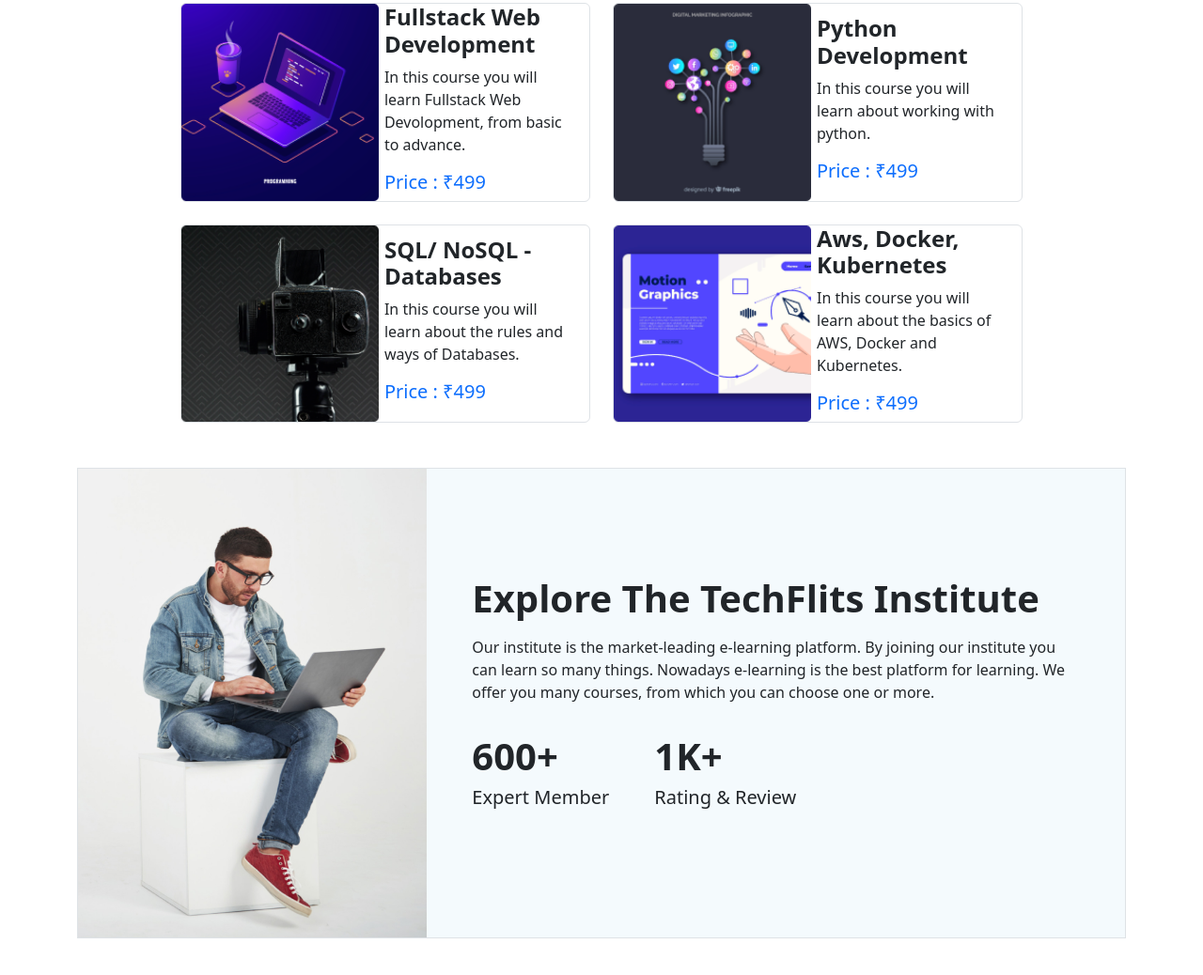
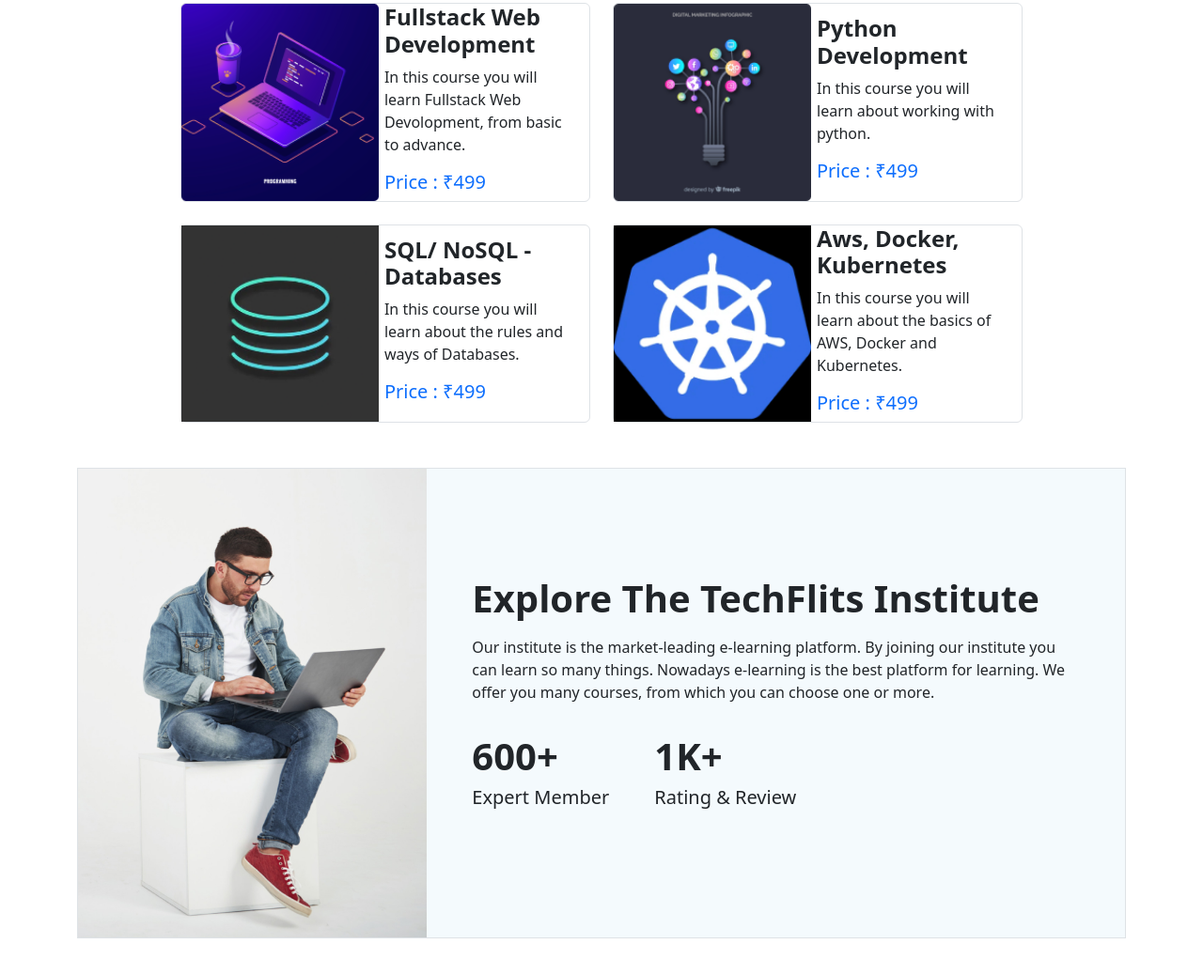
Before and after one commit to TechFlits/Website, a plain HTML site: page index.html in a window 1280 px wide. Shown: the part 1116-2154 px from the top of the page at 94% size. Drawn offline with nearby package versions, Linux system fonts and the light colour scheme.

Commit message:
added img

```diff
--- a/index.html
+++ b/index.html
@@ -168,7 +168,7 @@
                     </article>
                     <article class="d-block d-lg-flex d-md-flex border rounded col-12 col-lg-5 col-md-12 col-sm-12">
                         <div class="d-flex height">
-                            <img src="images/course/course-5.png" alt="course 5" class="flex-fill">
+                            <img src="images/course/db.png" alt="course 5" class="flex-fill">
                         </div>
                         <div class="d-flex flex-column justify-content-center px-3 text-start height">
                             <h2 class="fs-4 fw-bold">SQL/ NoSQL -  Databases</h2>
@@ -178,7 +178,7 @@
                     </article>
                     <article class="d-block d-lg-flex d-md-flex border rounded col-12 col-lg-5 col-md-12 col-sm-12">
                         <div class="d-flex height">
-                            <img src="images/course/course-6.png" alt="course 6" class="flex-fill">
+                            <img src="images/course/kube.png" alt="course 6" class="flex-fill">
                         </div>
                         <div class="d-flex flex-column justify-content-center px-3 text-start height">
                             <h2 class="fs-4 fw-bold">Aws, Docker, Kubernetes </h2>
```
Also changed, not shown: images/course/db.png (added), images/course/kube.png (added).
